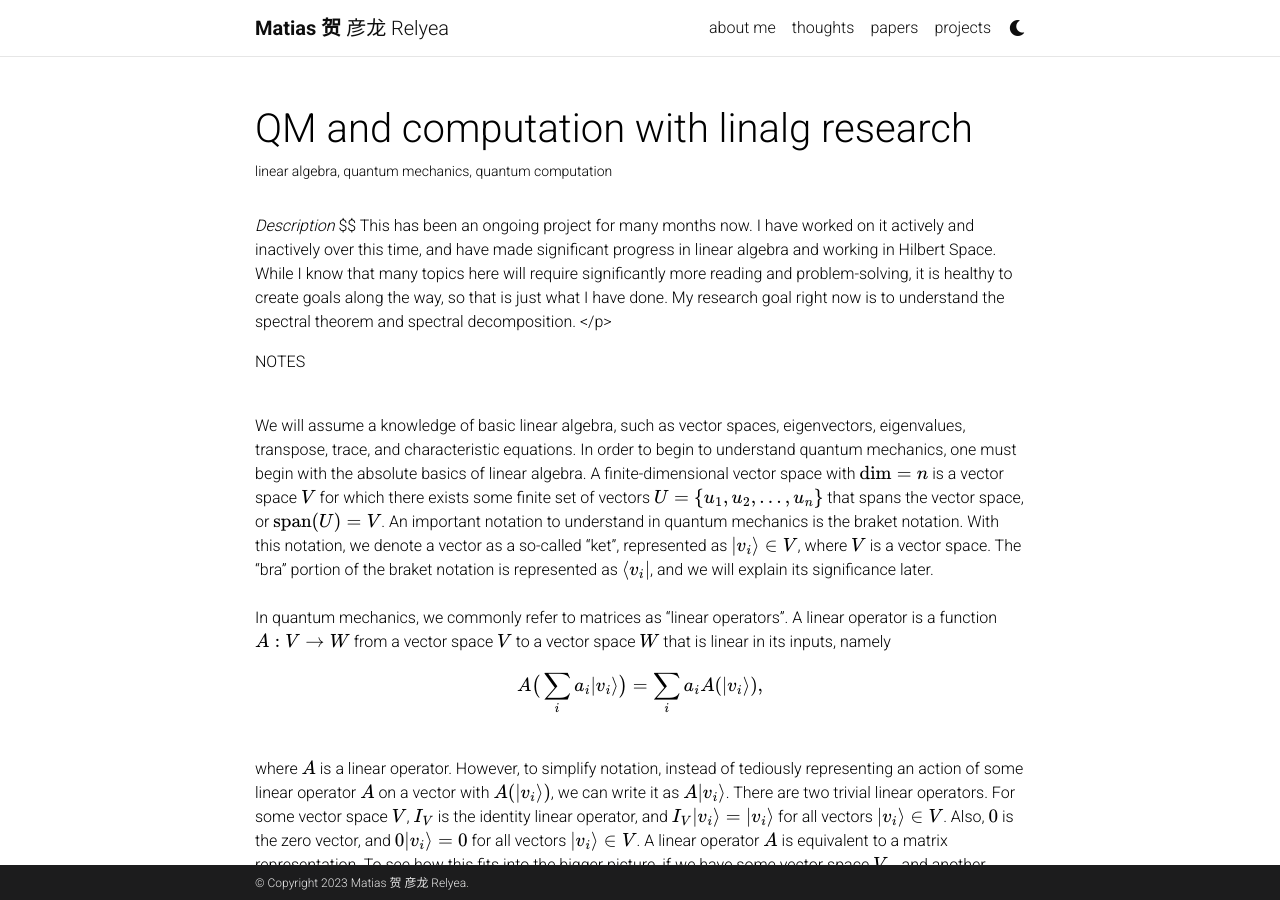
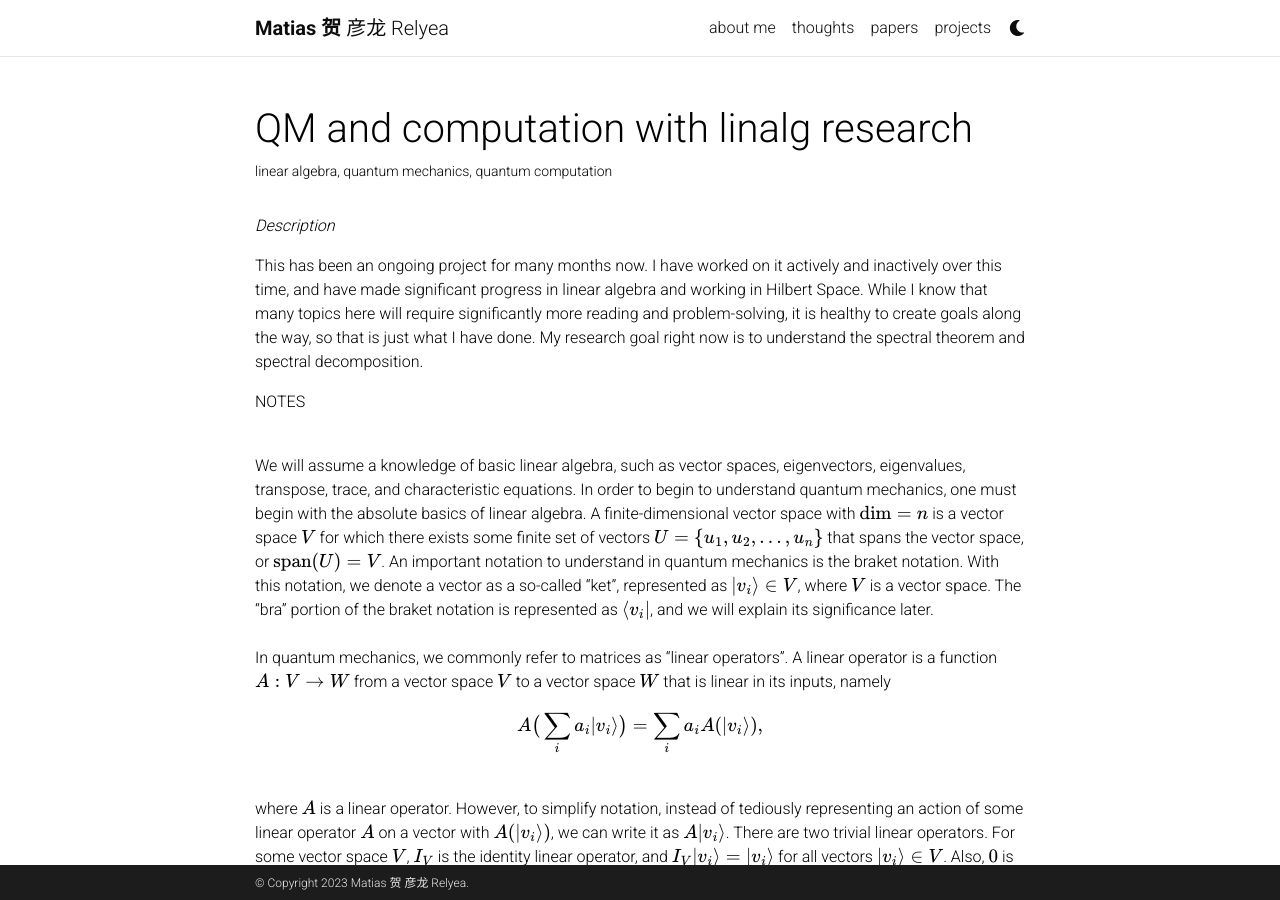
Before and after one commit to Quadcryo/quadcryo, a Jekyll site: the page built from _projects/quantum mechanics research.md, in a window 1280 px wide and 900 px high. Built offline with Jekyll 4.4.1, drawn with Linux system fonts in a browser that asks for light colours; comment, search, counter and statistics services are not loaded; a style sheet for code colours, icons or effects is not loaded.

Commit message:
typo fixed

```diff
--- a/_projects/quantum mechanics research.md
+++ b/_projects/quantum mechanics research.md
@@ -8,7 +8,7 @@ category: ongoing
 ---
 
 <i> Description </i>
-$$
+<p>
 This has been an ongoing project for many months now. I have worked on it actively and inactively over this time, and have made significant progress in linear algebra and working in Hilbert Space. While I know that many topics here will require significantly more reading and problem-solving, it is healthy to create goals along the way, so that is just what I have done. My research goal right now is to understand the spectral theorem and spectral decomposition.
 </p>
 
```
